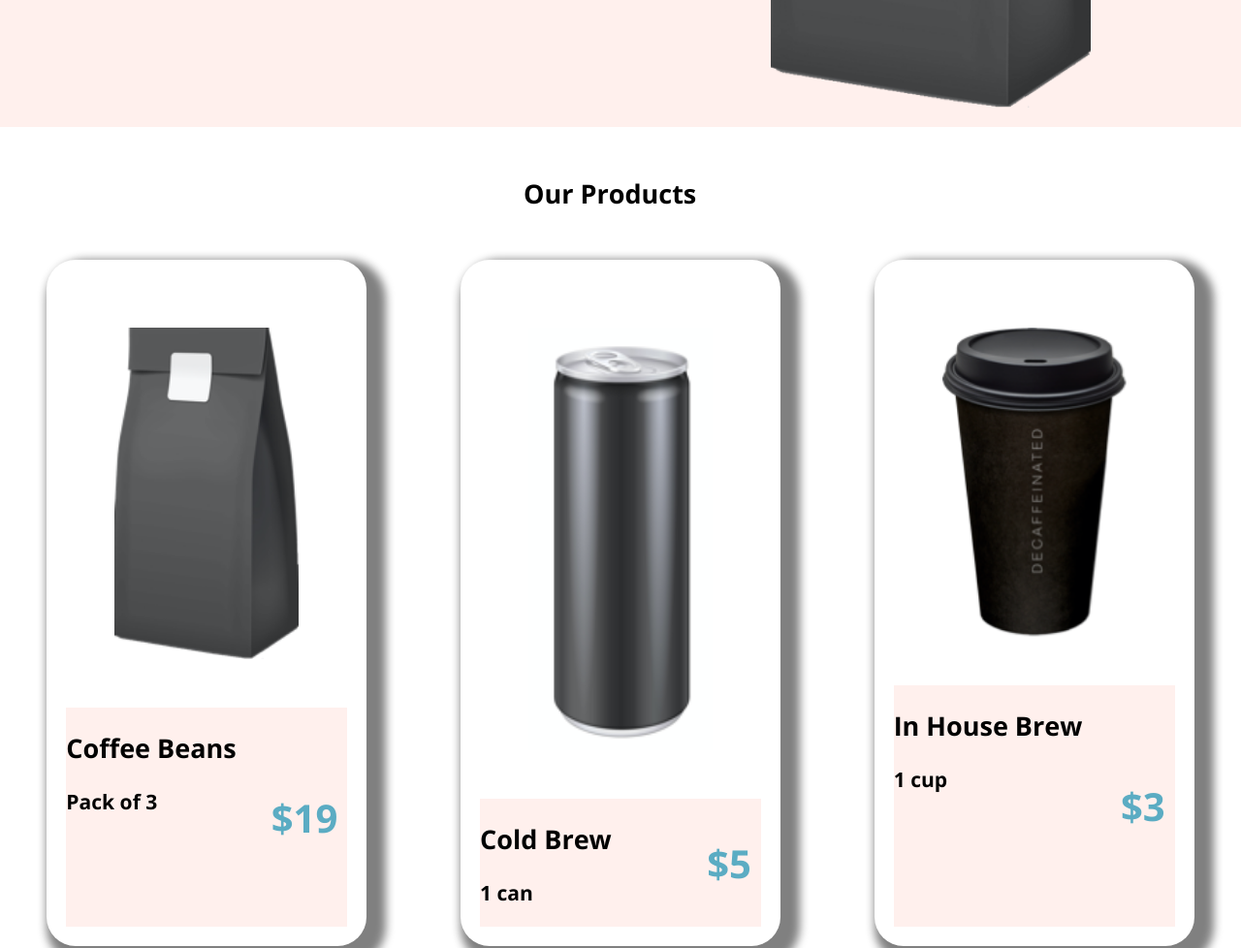
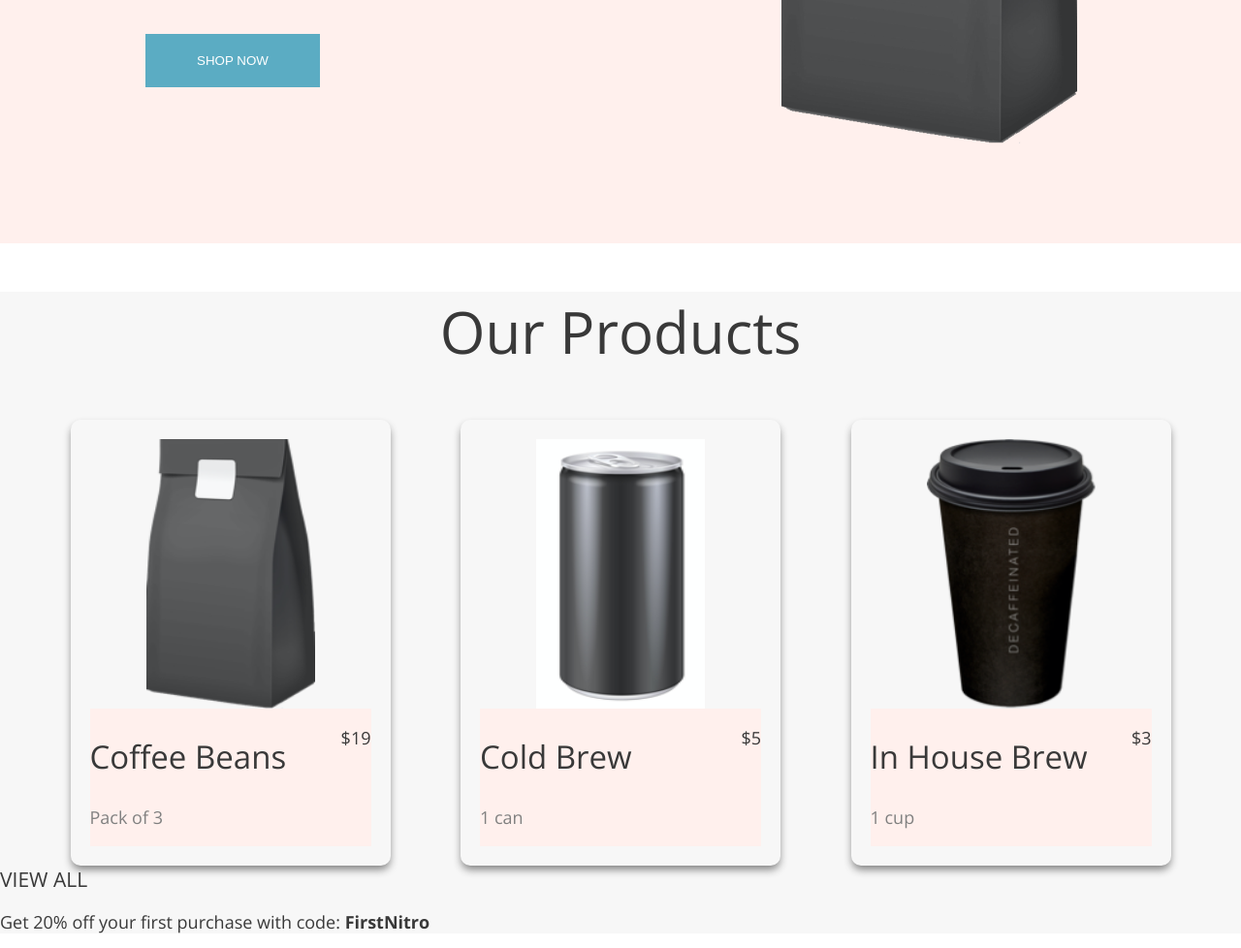
Before and after one commit to leyeto/adeleye-ifaturoti-coffee-shop, a plain HTML site: page index.html in a window 1280 px wide. Shown: the part 626-1604 px from the top of the page at 97% size. Drawn offline with nearby package versions, Linux system fonts and the light colour scheme.

Commit message:
Scss added home page started

```diff
--- a/index.html
+++ b/index.html
@@ -7,56 +7,63 @@
       href="https://fonts.googleapis.com/css2?family=Open+Sans:ital,wght@0,300;0,400;0,600;0,700;1,400&display=swap"
       rel="stylesheet"
     />
-    <link rel="stylesheet" href="./css/global.css" />
-    <link rel="stylesheet" href="./css/landing.css" />
+    <link rel="stylesheet" href="./css/styles.css" />
     <title>Coffee Shop - Home</title>
   </head>
   <body>
     <header class="header">
+      <div class="header__icon-name">
         <img
-        class="website-icon header__icon header__item"
+          class="header__icon header__baseline"
           src="./assets/logos/coffee-beans-logo-and-footer.svg"
           alt="coffee bean logo"
         />
-      <a class="website-name header__icon-name header__item" href="./index.html"
+        <a class="header__icon-name header__baseline" href="./index.html"
           >nitro</a
         >
+      </div>
 
       <nav>
-        <a class="nav-item header__nav-item header__item" href="./index.html"
+        <ul>
+          <li class="header__anchor-list">
+            <a class="header__baseline header__anchor-item" href="./index.html"
               >ABOUT</a
             >
-
+          </li>
+          <li class="header__anchor-list">
             <a
-          class="nav-item header__nav-item header__item"
+              class="header__baseline header__anchor-item"
               href="./pages/menu.html"
               >MENU</a
             >
-
+          </li>
+          <li class="header__anchor-list">
             <a
-          class="nav-item header__nav-item header__item"
+              class="header__baseline header__anchor-item"
               href="./pages/menu.html"
               >SHOP NOW</a
             >
+          </li>
+        </ul>
       </nav>
     </header>
 
-    <section class="hero-section">
-      <div class="hero-section__divider hero-section__divider--centered">
-        <h1 class="header__company-name">Nitro Coffee</h1>
-        <p class="header__company-text">
+    <section class="hero">
+      <div class="hero__divider hero__divider--centered">
+        <h1 class="hero__company-name">Nitro Coffee</h1>
+        <p class="hero__company-text">
           Coffee is brewed drink prepared from roasted coffee beans, the seeds
           of berries from certain Coffea species
         </p>
 
-        <a class="header__shop-now" href="./pages/menu.html"
-          ><button class="header__button">SHOP NOW</button>
+        <a class="hero__shop-now" href="./pages/menu.html"
+          ><button class="hero__button">SHOP NOW</button>
         </a>
       </div>
 
-      <div class="hero-section__divider">
+      <div class="hero__divider">
         <img
-          class="header__image"
+          class="hero__image"
           src="./assets/images/coffeebeans-hero.png"
           alt="coffee bag"
         />
@@ -64,74 +71,73 @@
     </section>
 
     <main>
-      <section class="products__section">
-        <h2 class="products__section-title">Our Products</h2>
+      <section class="products">
+        <h2 class="products__heading">Our Products</h2>
 
-        <section class="products__list">
-          <div class="product">
+        <section class="products__group">
+          <div class="products__item">
             <img
-              class="product__image"
+              class="products__image"
               src="./assets/images/coffeebeans.png"
               alt="coffee beans"
             />
 
-            <div class="product__bundle">
+            <div class="products__bundle">
               <div>
-                <h2 class="products__item">Coffee Beans</h2>
-                <h3 class="bundle number">Pack of 3</h3>
+                <h2 class="products__name">Coffee Beans</h2>
+                <h3 class="products__package">Pack of 3</h3>
               </div>
 
               <p class="products__price">$19</p>
             </div>
           </div>
 
-          <div class="product">
+          <div class="products__item">
             <img
-              class="product__image"
+              class="products__image"
               src="./assets/images/coldbrew.png"
               alt="cold brew"
             />
 
-            <div class="product__bundle">
+            <div class="products__bundle">
               <div>
-                <h2 class="products__item">Cold Brew</h2>
-                <h3 class="bundle number">1 can</h3>
+                <h2 class="products__name">Cold Brew</h2>
+                <h3 class="products__package">1 can</h3>
               </div>
 
               <p class="products__price">$5</p>
             </div>
           </div>
 
-          <div class="product">
+          <div class="products__item">
             <img
-              class="product__image"
+              class="products__image"
               src="./assets/images/inhousebrew.png"
               alt="in-house brew"
             />
 
-            <div class="product__bundle">
+            <div class="products__bundle">
               <div>
-                <h2 class="products__item">In House Brew</h2>
-                <h3 class="bundle number">1 cup</h3>
+                <h2 class="products__name">In House Brew</h2>
+                <h3 class="products__package">1 cup</h3>
               </div>
 
               <p class="products__price">$3</p>
             </div>
           </div>
         </section>
-      </section>
 
-      <div class="product__view-all">
-        <a href="./pages/menu.html">VIEW ALL</a>
+        <div class="products__view-all">
+          <a class="products__view-link" href="./pages/menu.html">VIEW ALL</a>
         </div>
 
-      <section class="product__discount">
         <p class="product__discount-text">
           Get 20% off your first purchase with code: <strong>FirstNitro</strong>
         </p>
       </section>
-
+    </main>
     <footer>
+      <section class="footer">
         <div class="address"></div>
         <h3>Address</h3>
         <p>
@@ -160,7 +166,7 @@
             ><img src="./assets/images/Instagram-Icon.svg" alt="instagram"
           /></a>
         </div>
+      </section>
     </footer>
-    </main>
   </body>
 </html>
--- /dev/null
+++ b/scss/abstracts/_colors.scss
@@ -0,0 +1,5 @@
+$nitro-pink: #fff0ed;
+$p-graphite: #393939;
+$nitro-blue: #5bacc3;
+$p-grey: #f7f7f7;
+$p-white: #fff;
--- /dev/null
+++ b/scss/abstracts/_index.scss
@@ -0,0 +1,3 @@
+@forward "colors";
+@forward "mixins";
+@forward "variables";
--- /dev/null
+++ b/scss/components/_buttons.scss
@@ -0,0 +1,12 @@
+@use "../abstracts/" as a;
+.hero {
+  &__button {
+    color: white;
+    background-color: a.$nitro-blue;
+    margin-top: 2rem;
+    padding: 2rem;
+    min-width: 18rem;
+    max-width: 80%;
+    border: none;
+  }
+}
--- /dev/null
+++ b/scss/components/_index.scss
@@ -0,0 +1 @@
+@forward "buttons";
--- /dev/null
+++ b/scss/core/_fonts.scss
@@ -0,0 +1,19 @@
+@use "../abstracts/" as a;
+.header {
+  &__icon-name {
+    font-size: 3.3rem;
+  }
+}
+
+.products {
+  &__name {
+    font-size: 3.3rem;
+    font-weight: 400;
+  }
+
+  &__package {
+    font-size: 1.8rem;
+    color: grey;
+    font-weight: 400;
+  }
+}
--- /dev/null
+++ b/scss/core/_index.scss
@@ -0,0 +1,3 @@
+@forward "typography";
+@forward "resets";
+@forward "fonts";
--- /dev/null
+++ b/scss/core/_resets.scss
@@ -0,0 +1,46 @@
+@use "../abstracts/" as a;
+
+html {
+  box-sizing: border-box;
+  font-size: 62.5%;
+}
+
+*,
+*::before,
+*::after {
+  box-sizing: inherit;
+}
+
+h1,
+h2 {
+  font-size: 6rem;
+  font-weight: 300;
+}
+
+h3 {
+  font-size: 3.3rem;
+  font-weight: 300;
+}
+
+body {
+  margin: 0;
+  padding: 0;
+  font-family: "Open Sans";
+  font-weight: 400;
+  color: a.$p-graphite;
+}
+
+a {
+  text-decoration: none;
+  color: a.$p-graphite;
+  font-size: 2.1rem;
+}
+
+li {
+  list-style: none;
+}
+
+p {
+  font-size: 1.8rem;
+  font-weight: 400;
+}
--- /dev/null
+++ b/scss/layout/_header.scss
@@ -0,0 +1,18 @@
+@use "../abstracts/" as a;
+
+.header {
+  display: flex;
+  justify-content: space-between;
+  padding: 3rem;
+  background-color: a.$nitro-pink;
+  align-items: baseline;
+
+  ul {
+    display: flex;
+    flex-direction: row;
+  }
+
+  &__anchor-item {
+    margin: 0 2rem;
+  }
+}
--- /dev/null
+++ b/scss/layout/_index.scss
@@ -0,0 +1 @@
+@forward "header";
--- /dev/null
+++ b/scss/sections/_hero.scss
@@ -0,0 +1,15 @@
+@use "../abstracts/" as a;
+
+.hero {
+  display: flex;
+  flex-direction: row;
+  justify-content: space-between;
+  align-items: center;
+  padding: 10rem;
+  background-color: a.$nitro-pink;
+
+  &__divider {
+    width: 30%;
+    margin: auto 5rem;
+  }
+}
--- /dev/null
+++ b/scss/sections/_index.scss
@@ -0,0 +1,2 @@
+@forward "hero";
+@forward "products";
--- /dev/null
+++ b/scss/sections/_products.scss
@@ -0,0 +1,41 @@
+@use "../abstracts/" as a;
+
+.products {
+  background-color: a.$p-grey;
+
+  &__heading {
+    display: flex;
+    justify-content: center;
+  }
+
+  &__group {
+    display: flex;
+    justify-content: space-evenly;
+  }
+
+  &__item {
+    display: flex;
+    justify-content: center;
+    flex-direction: column;
+    box-shadow: 0 5px 9px -1px grey;
+    padding: 2rem;
+    border-radius: 1rem;
+    min-width: 33rem;
+    max-width: 35rem;
+    min-height: 44rem;
+    max-height: 46rem;
+  }
+
+  &__image {
+    min-height: 24rem;
+    max-height: 55rem;
+    margin: 0 auto;
+    width: 60%;
+  }
+
+  &__bundle {
+    background-color: a.$nitro-pink;
+    display: flex;
+    justify-content: space-between;
+  }
+}
--- /dev/null
+++ b/scss/styles.scss
@@ -0,0 +1,5 @@
+@forward "./abstracts/";
+@forward "./core/";
+@forward "./layout/";
+@forward "./sections/";
+@forward "./components/";
```
Also changed, not shown: css/styles.css (added), scss/abstracts/_mixins.scss (added), scss/abstracts/_variables.scss (added), scss/core/_typography.scss (added), 1 other file. Lines whose indentation alone changed are shown as unchanged.
